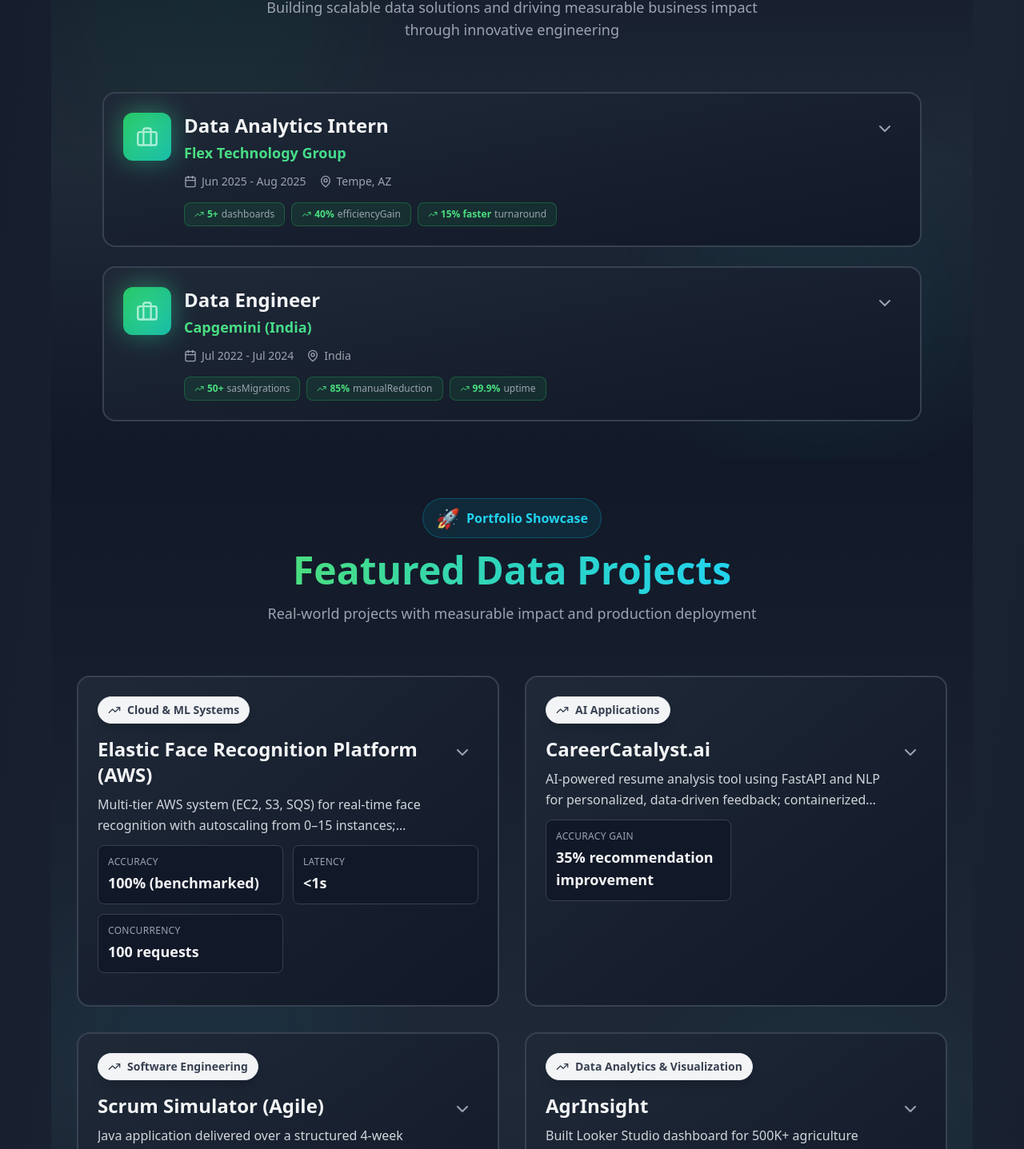
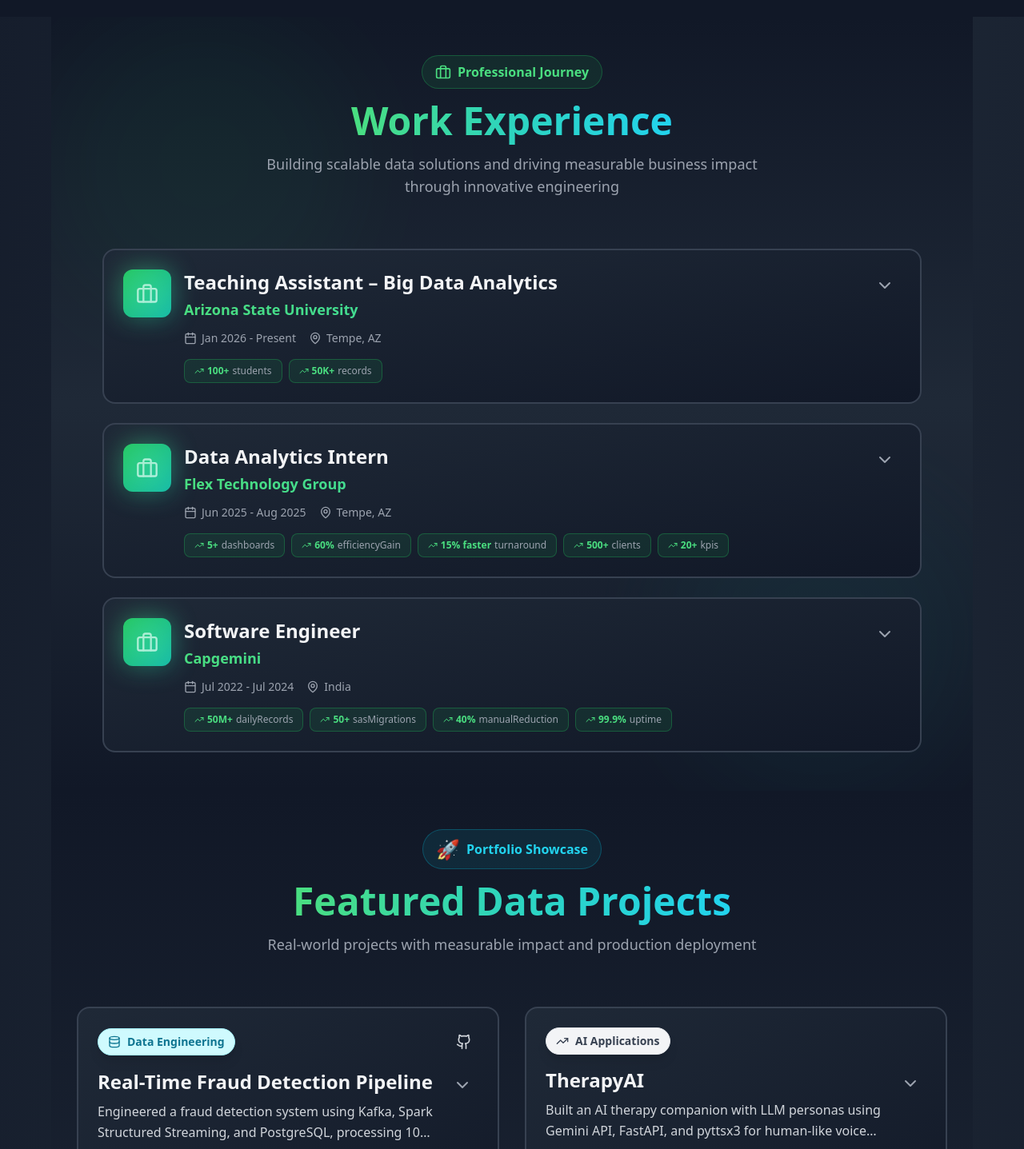
Before and after one commit to krish1700/Portfolio-main, a React (Vite) app: page / in a window 1280 px wide. Shown: the part 3635-5072 px from the top of the page at 80% size. Built offline with nearby package versions, Linux system fonts and the light colour scheme.

Commit message:
Resume Updated

```diff
--- a/src/data/resumeData.js
+++ b/src/data/resumeData.js
@@ -20,37 +20,51 @@ export const resumeData = {
   experience: [
     {
       id: 1,
+      company: "Arizona State University",
+      position: "Teaching Assistant – Big Data Analytics",
+      location: "Tempe, AZ",
+      startDate: "Jan 2026",
+      endDate: "Present",
+      description: [
+        "Designed and delivered lab instruction on Spark, Hadoop, and distributed systems concepts for 100+ graduate students",
+        "Analyzed 50K+ App Store and Google Play records using Python and SQL to study global platform adoption trends",
+        "Developed Tableau dashboards visualizing app adoption trends and user behavior, used for coursework and research presentations"
+      ],
+      technologies: ["Spark", "Hadoop", "Python", "SQL", "Tableau"],
+      metrics: { students: "100+", records: "50K+" }
+    },
+    {
+      id: 2,
       company: "Flex Technology Group",
       position: "Data Analytics Intern",
       location: "Tempe, AZ",
       startDate: "Jun 2025",
       endDate: "Aug 2025",
       description: [
-        "Built 5+ Power BI dashboards integrating SQL Server and Microsoft Fabric Lakehouse to track revenue, usage, and sales in real time",
-        "Automated reporting workflows in Fabric and SQL, reducing manual analysis by 40%",
-        "Migrated legacy SSRS reports to Power BI, improving usability and cutting turnaround time by 15%",
-        "Defined KPIs and data models with cross-functional teams to streamline analytics and stakeholder insights"
+        "Created 5+ Power BI dashboards integrating SQL Server and Microsoft Fabric tracking revenue, operations, and sales for 500+ clients",
+        "Streamlined weekly reporting in Microsoft Fabric using SQL and Power BI, reducing manual analysis by 60% (16 to 6.5 hrs/week)",
+        "Migrated legacy SSRS reports to Power BI with enhanced interactivity and drill-through, improving usability and cutting time by 15%",
+        "Partnered with sales & operations teams to define 20+ KPIs and build data models, consolidating reporting across 3 business units"
       ],
       technologies: ["Power BI", "SQL Server", "Microsoft Fabric", "Lakehouse"],
-      metrics: { dashboards: "5+", efficiencyGain: "40%", turnaround: "15% faster" }
+      metrics: { dashboards: "5+", efficiencyGain: "60%", turnaround: "15% faster", clients: "500+", kpis: "20+" }
     },
     {
-      id: 2,
-      company: "Capgemini (India)",
-      position: "Data Engineer",
+      id: 3,
+      company: "Capgemini",
+      position: "Software Engineer",
       location: "India",
       startDate: "Jul 2022",
       endDate: "Jul 2024",
       description: [
-        "Built distributed ETL pipelines using Python, SQL, Airflow, and GCP (BigQuery, Cloud Storage) to process operational data",
-        "Migrated 50+ SAS jobs to Python on GCP with parallelization to improve scalability and consistency",
-        "Automated ingestion from PostgreSQL, MySQL, MongoDB, and FTP agents, reducing manual work by 85%",
-        "Deployed and managed workflows on Kubernetes, improving pipeline uptime to 99.9%",
-        "Crafted BigQuery dashboards for membership and gift-card KPIs by U.S. region",
-        "Refactored AWS Glue/Lambda/S3 workflows to cut execution time by ~30% and improve reliability",
-        "Implemented AWS SNS alerting for early failure detection, reducing operational downtime by 25%",
-        "Processed millions of records on Databricks clusters, improving pipeline efficiency by ~35%",
-        "Streamlined IAM roles to enforce secure, role-based access across pipelines"
+        "Architected ETL pipelines with Python, SQL, Airflow, and BigQuery processing 50M+ daily records, reducing latency from 6 to 4 hrs",
+        "Migrated 50+ legacy SAS workflows to Python on GCP with parallel processing, cutting average job runtime by 55%",
+        "Automated data ingestion across PostgreSQL, MySQL, MongoDB, and FTP, reducing manual effort by 40% (15 to 6 hrs/week)",
+        "Deployed Kubernetes workflows with monitoring and auto-healing, achieving 99.9% uptime and cutting incident resolution to 45 min",
+        "Engineered FTP/SFTP ingestion pipelines for 10+ server feeds, converting raw data into structured, analytics-ready datasets",
+        "Refactored AWS Glue, Lambda, and S3 workflows to reduce execution time by 30% and improve end-to-end reliability",
+        "Implemented real-time AWS SNS alerting to surface pipeline failures earlier, reducing operational downtime by 25%",
+        "Processed 20M+ records on Databricks clusters, optimizing compute usage and improving pipeline throughput by 35%"
       ],
       technologies: [
         "Python",
@@ -66,10 +80,10 @@ export const resumeData = {
         "AWS Lambda",
         "Amazon S3",
         "AWS SNS",
-        "IAM",
-        "SAS"
+        "SAS",
+        "dbt"
       ],
-      metrics: { sasMigrations: "50+", manualReduction: "85%", uptime: "99.9%" }
+      metrics: { dailyRecords: "50M+", sasMigrations: "50+", manualReduction: "40%", uptime: "99.9%" }
     }
   ],
 
@@ -80,8 +94,12 @@ export const resumeData = {
       degree: "M.S. in Software Engineering",
       location: "Tempe, AZ",
       startDate: "August 2024",
-      endDate: "Expected May 2026",
-      achievements: []
+      endDate: "May 2026",
+      gpa: "3.67/4.0",
+      achievements: [
+        "GPA: 3.67/4.0",
+        "Relevant Coursework: Cloud Computing, Advanced Data Structures & Algorithms, Info Assurance & Security"
+      ]
     },
     {
       id: 2,
@@ -90,7 +108,11 @@ export const resumeData = {
       location: "Mumbai, India",
       startDate: "August 2018",
       endDate: "May 2022",
-      achievements: []
+      gpa: "3.46/4.0",
+      achievements: [
+        "GPA: 3.46/4.0",
+        "Relevant Coursework: Data Structures, Data Warehousing, Machine Learning, Big Data, Distributed Computing"
+      ]
     }
   ],
 
@@ -98,69 +120,103 @@ export const resumeData = {
     "Programming Languages": [
       { name: "Python", level: 95 },
       { name: "SQL", level: 90 },
-      { name: "TypeScript", level: 65 },
       { name: "JavaScript", level: 75 },
       { name: "Java", level: 70 },
-      { name: "C++", level: 65 },
       { name: "Bash", level: 80 }
     ],
-    "Data Engineering & Big Data": [
+    "Data Engineering & ETL": [
       { name: "Apache Airflow", level: 90 },
-      { name: "Apache Kafka", level: 75 },
+      { name: "Apache Kafka", level: 80 },
       { name: "PySpark", level: 85 },
+      { name: "Spark Structured Streaming", level: 80 },
+      { name: "dbt", level: 75 },
       { name: "Databricks", level: 85 },
+      { name: "Snowflake", level: 80 },
       { name: "ETL Pipelines", level: 90 },
       { name: "Data Warehousing", level: 85 },
-      { name: "Data Integration", level: 85 },
       { name: "Data Modeling", level: 85 }
     ],
     "Cloud Platforms": [
-      { name: "AWS (EC2, Lambda, Glue, S3)", level: 90 },
-      { name: "GCP (BigQuery, Cloud Storage)", level: 85 },
-      { name: "Azure", level: 75 },
-      { name: "Microsoft Fabric", level: 85 },
-      { name: "Snowflake", level: 80 }
+      { name: "AWS (EC2, Lambda, Glue, S3, SNS, CloudWatch)", level: 90 },
+      { name: "GCP (BigQuery, Cloud Storage, Dataflow)", level: 85 },
+      { name: "Microsoft Fabric", level: 85 }
     ],
-    "Databases & Storage": [
+    "Databases": [
       { name: "PostgreSQL", level: 90 },
       { name: "MySQL", level: 85 },
-      { name: "RDBMS", level: 85 },
       { name: "MongoDB", level: 75 },
-      { name: "JSON/XML", level: 85 }
+      { name: "Neo4j (Graph DB)", level: 70 }
     ],
     "Analytics & Visualization": [
       { name: "Power BI", level: 95 },
       { name: "Tableau", level: 90 },
-      { name: "Excel", level: 85 },
-      { name: "Visual Studio Code", level: 90 }
+      { name: "Looker Studio", level: 80 },
+      { name: "Pandas", level: 90 },
+      { name: "Scikit-learn", level: 75 }
     ],
-    "DevOps & Tools": [
+    "DevOps & Orchestration": [
       { name: "Docker", level: 85 },
       { name: "Kubernetes", level: 80 },
       { name: "Git", level: 90 },
       { name: "CI/CD", level: 85 },
+      { name: "Prometheus", level: 75 },
+      { name: "Grafana", level: 75 }
+    ],
+    "Tools & Frameworks": [
+      { name: "FastAPI", level: 80 },
+      { name: "REST APIs", level: 85 },
       { name: "JIRA", level: 80 },
-      { name: "Linux", level: 85 },
-      { name: "Scripting", level: 85 }
-    ],
-    "Development & Frameworks": [
-      { name: "React", level: 80 },
-      { name: "SDLC", level: 85 },
-      { name: "Agile", level: 85 },
-      { name: "Testing", level: 80 },
-      { name: "Debugging", level: 85 },
-      { name: "Troubleshooting", level: 85 }
+      { name: "Agile/Scrum", level: 85 },
+      { name: "Linux", level: 85 }
     ],
     "Core Concepts": [
       { name: "Data Structures & Algorithms", level: 85 },
-      { name: "Networking", level: 75 },
-      { name: "System Design", level: 80 }
+      { name: "System Design", level: 80 },
+      { name: "Distributed Systems", level: 80 }
     ]
   },
 
   projects: [
     {
       id: 1,
+      name: "Real-Time Fraud Detection Pipeline",
+      description:
+        "Engineered a fraud detection system using Kafka, Spark Structured Streaming, and PostgreSQL, processing 100 TPS with <15s latency. Implemented velocity-based fraud detection and Neo4j graph analytics to detect fraud networks.",
+      technologies: ["Apache Kafka", "Spark Structured Streaming", "PostgreSQL", "Neo4j", "Apache Airflow", "dbt", "Prometheus", "Grafana"],
+      github: "https://github.com/krish1700",
+      live: "",
+      category: "Data Engineering",
+      metrics: {
+        throughput: "100 TPS",
+        latency: "<15s",
+        monitoring: "Prometheus + Grafana"
+      },
+      highlights: [
+        "Kafka + Spark Structured Streaming pipeline processing 100 TPS with <15s latency",
+        "Neo4j graph analytics (PageRank, Louvain) to detect fraud networks",
+        "Orchestrated with Airflow and dbt; monitored end-to-end with Prometheus and Grafana"
+      ],
+      dates: "Feb 2026 – Mar 2026"
+    },
+    {
+      id: 2,
+      name: "TherapyAI",
+      description:
+        "Built an AI therapy companion with LLM personas using Gemini API, FastAPI, and pyttsx3 for human-like voice responses. Stored user profiles and conversation history in AWS S3, enabling personalized therapy continuity. Won Best Use of AI Personas at DevHacks 2025 among 200+ participants.",
+      technologies: ["FastAPI", "Python", "Gemini API", "AWS S3", "pyttsx3"],
+      github: "",
+      live: "",
+      category: "AI Applications",
+      metrics: { participants: "200+", award: "Best Use of AI Personas" },
+      highlights: [
+        "Won Best Use of AI Personas at DevHacks 2025 among 200+ participants",
+        "LLM personas with human-like voice responses using Gemini API and pyttsx3",
+        "AWS S3 persistence for personalized therapy continuity across sessions"
+      ],
+      dates: "Oct 2025 – Nov 2025"
+    },
+    {
+      id: 3,
       name: "Elastic Face Recognition Platform (AWS)",
       description:
         "Multi-tier AWS system (EC2, S3, SQS) for real-time face recognition with autoscaling from 0–15 instances; Python web/app tiers for ingestion, inference, and delivery",
@@ -180,7 +236,7 @@ export const resumeData = {
       dates: "Sept 2025 – Oct 2025"
     },
     {
-      id: 2,
+      id: 4,
       name: "CareerCatalyst.ai",
       description:
         "AI-powered resume analysis tool using FastAPI and NLP for personalized, data-driven feedback; containerized and deployed with Docker",
@@ -196,7 +252,7 @@ export const resumeData = {
       dates: "Dec 2024 – Jan 2025"
     },
     {
-      id: 3,
+      id: 5,
       name: "Scrum Simulator (Agile)",
       description:
         "Java application delivered over a structured 4-week Agile timeline across two sprints with iterative feedback",
@@ -211,7 +267,7 @@ export const resumeData = {
       dates: "Oct 2024 – Nov 2024"
     },
     {
-    id: 4,
+    id: 6,
     name: "AgrInsight",
     description:
       "Built Looker Studio dashboard for 500K+ agriculture records, analyzing crop yields and environmental impacts. Integrated RDF graphs to enhance data integration and visualization accuracy.",
@@ -232,7 +288,7 @@ export const resumeData = {
     dates: "November 2024"
   },
   {
-    id: 5,
+    id: 7,
     name: "Movie Recommender",
     description:
       "Developed a collaborative filtering–based recommendation system using Python to enhance personalization and engagement. Implemented user-item interaction matrices and optimized performance via real-time recommendation updates.",
@@ -256,7 +312,7 @@ export const resumeData = {
   ],
 
   certifications: [
-    { id: 1, name: "DevHacks 2025 Winner – Best Use of AI Personas (TherapyAI)", issuer: "DevHack - Arizona State University", date: "2025", credentialId: "" },
+    { id: 1, name: "DevHacks 2025 Winner – Best Use of AI Personas (TherapyAI)", issuer: "DevHacks – Arizona State University", date: "2025", credentialId: "" },
     { id: 2, name: "AWS Cloud Practitioner", issuer: "Amazon Web Services", date: "2022", credentialId: "EE68G9W1RERQ1XCK" },
     { id: 3, name: "AZ-900: Microsoft Azure Fundamentals", issuer: "Microsoft", date: "2022", credentialId: "I390-0533" },
     { id: 4, name: "Power BI Desktop", issuer: "Coursera", date: "2022", credentialId: "" },
```
Also changed, not shown: 1 other file (tests, documents, lock files or other folders).
